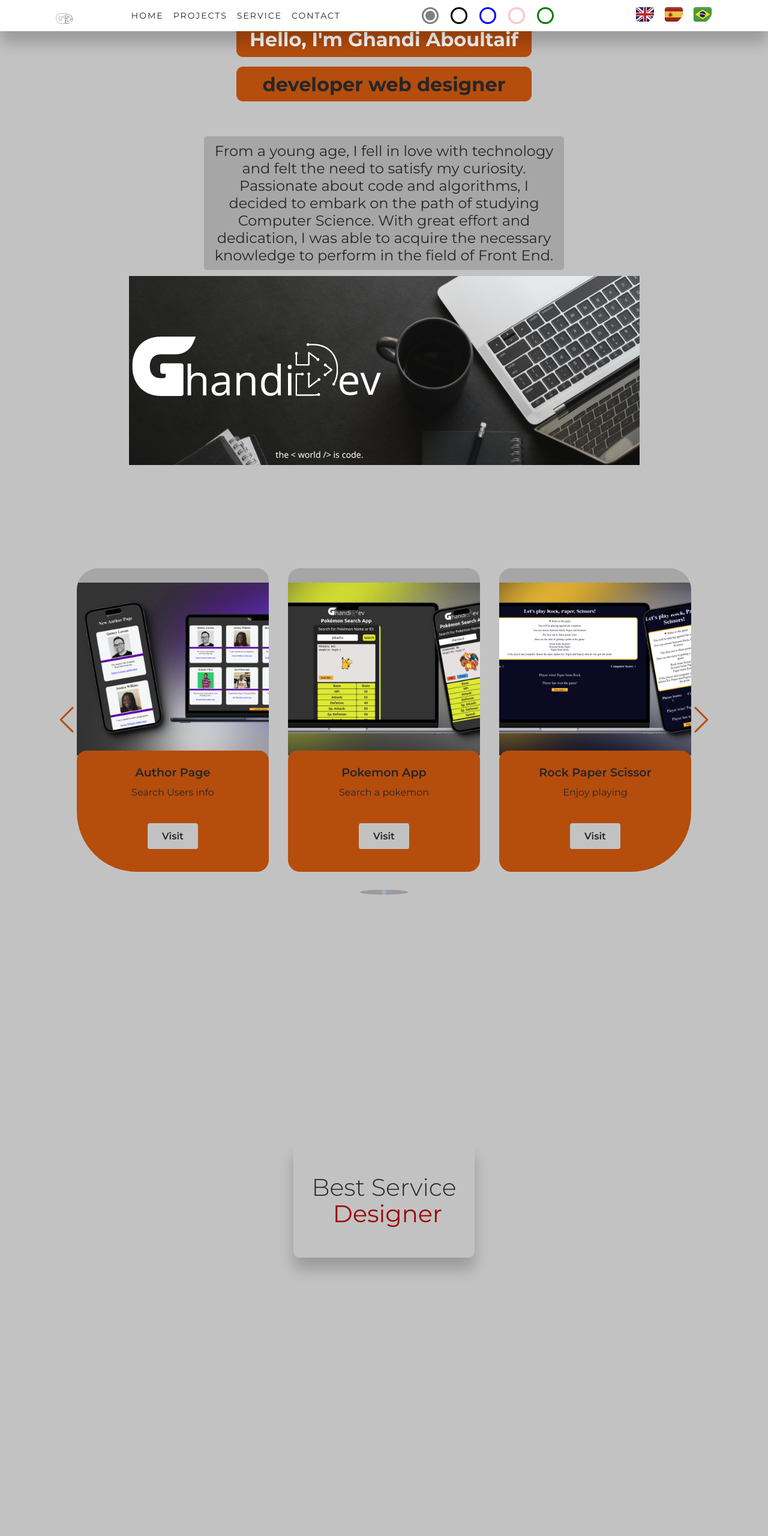
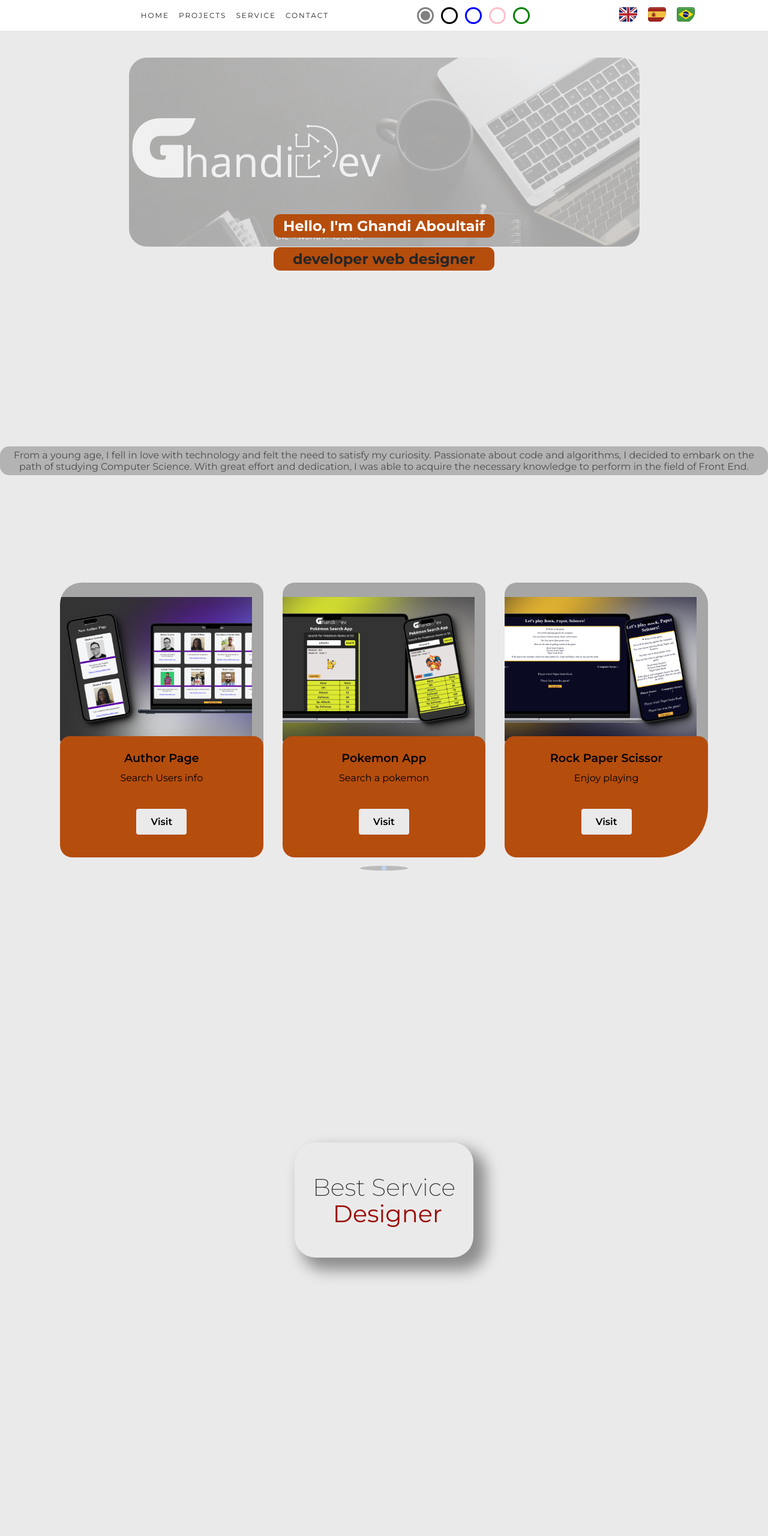
Before and after one commit to ghandidev/portafolio, a plain HTML site: page index.html in a window 1280 px wide. Shown: the top 2560 px of the page at 60% size. Drawn offline with nearby package versions, Linux system fonts and the light colour scheme.

Commit message:
responsive

```diff
--- a/css/styles.css
+++ b/css/styles.css
@@ -6,8 +6,8 @@
 }
 /* light theme */
 :root:has(#light:checked) {
-  --color-body-bg: hsl(0, 0%, 76%);
-  --shadow-box: 0 20px 25px rgba(0, 0, 0, 0.2);
+  --color-body-bg: hsl(0, 3%, 92%);
+  --shadow-box: 16px 16px 25px 5px rgba(0, 0, 0, 0.4);
   --color-backdrop: hsl(0, 0%, 65%);
   --color-card-bg: hsl(23, 87%, 38%);
   --color-secondary: hsl(2, 92%, 31%);
@@ -16,41 +16,41 @@
 }
 /* dark theme */
 :root:has(#dark:checked) {
-  --color-body-bg: hsl(0, 0%, 20%);
-  --shadow-box: 0 20px 25px rgba(255, 255, 255, 0.2);
+  --color-body-bg: rgb(41, 41, 41);
+  --shadow-box: 16px 16px 15px 5px rgba(255, 255, 255, 0.3);
   --color-backdrop: hsl(0, 0%, 42%);
   --color-card-bg: hsl(23, 87%, 38%);
-  --color-secondary: hsl(0, 0%, 28%);
-  --color-primary-text: hsl(0, 0%, 26%);
-  --color-second-text: hsl(0, 0%, 77%);
+  --color-secondary: hsl(2, 92%, 31%);
+  --color-primary-text: hsl(0, 0%, 100%);
+  --color-second-text: hsl(0, 0%, 85%);
 }
 /* blue theme */
 :root:has(#blue:checked) {
-  --color-body-bg: hsl(239, 80%, 24%);
-  --shadow-box: 0 20px 25px rgba(179, 179, 235, 0.2);
+  --color-body-bg: hsl(222.06deg 19.51% 60.81%);
+  --shadow-box: 16px 16px 25px 5px rgba(255, 255, 255, 0.4);
   --color-backdrop: rgba(29, 37, 110, 0.432);
   --color-card-bg: hsl(23, 87%, 38%);
-  --color-secondary: hsl(0, 0%, 28%);
-  --color-primary-text: hsl(0, 0%, 17%);
+  --color-secondary: hsl(2, 92%, 31%);
+  --color-primary-text: hsl(0, 0%, 100%);
   --color-second-text: hsl(0, 0%, 100%);
 }
 /* pink theme */
 :root:has(#pink:checked) {
-  --color-body-bg: hsl(319, 88%, 90%);
-  --shadow-box: 0 20px 25px rgba(236, 41, 162, 0.2);
+  --color-body-bg: hsl(319deg 21.44% 68.87%);
+  --shadow-box: 16px 16px 25px 5px rgba(236, 41, 162, 0.2);
   --color-backdrop: rgba(255, 0, 157, 0.2);
   --color-card-bg: hsl(23, 87%, 38%);
-  --color-secondary: hsl(0, 0%, 28%);
+  --color-secondary: hsl(2, 92%, 31%);
   --color-primary-text: hsl(0, 0%, 100%);
   --color-second-text: hsl(0, 0%, 15%);
 }
 /* green theme */
 :root:has(#green:checked) {
   --color-body-bg: hsl(104, 18%, 79%);
-  --shadow-box: 0 20px 25px rgba(131, 212, 25, 0.2);
+  --shadow-box: 16px 16px 25px 5px rgba(131, 212, 25, 0.2);
   --color-backdrop: rgba(41, 122, 41, 0.2);
   --color-card-bg: hsl(23, 87%, 38%);
-  --color-secondary: hsl(0, 0%, 28%);
+  --color-secondary: hsl(2, 92%, 31%);
   --color-primary-text: hsl(0, 0%, 100%);
   --color-second-text: hsl(0, 0%, 15%);
 }
@@ -61,21 +61,96 @@
   font-family: var(--font);
 }
 body {
-  height: 100vh;
   background-color: var(--color-body-bg);
-  color: var(--color-second-text);
 }
 .nav-bar {
   position: fixed;
   display: flex;
+  margin: 0 auto;
+  flex-wrap: wrap;
   width: 100%;
-  margin: 0 auto;
   background: var(--nav-color);
-  box-shadow: var(--shadow-box);
   color: var(--nav-text);
   justify-content: space-evenly;
   align-items: center;
   z-index: 10;
+}
+.nav-bar ul {
+  display: flex;
+  flex-direction: row;
+  width: 100%;
+  justify-content: space-evenly;
+  align-items: center;
+}
+.nav-bar ul li {
+  list-style: none;
+  letter-spacing: 2px;
+  padding: 0.5rem;
+  font-size: 12px;
+}
+.nav-bar a {
+  color: currentColor;
+  text-decoration: none;
+  display: inline-block;
+  text-transform: uppercase;
+}
+.logo {
+  display: none;
+  width: 32px;
+  height: 32px;
+}
+.color-picker > fieldset {
+  border: 0;
+  display: flex;
+  gap: 1.5rem;
+  width: fit-content;
+  padding: 0 1.5rem;
+}
+.color-picker input[type='radio'] {
+  appearance: none;
+  width: 1rem;
+  height: 1rem;
+  outline: 3px solid var(--radio-color, currentColor);
+  outline-offset: 3px;
+  border-radius: 50%;
+}
+.color-picker input[type='radio']:checked {
+  background-color: var(--radio-color);
+}
+.color-picker input[type='radio']#light {
+  --radio-color: grey;
+  cursor: pointer;
+}
+.color-picker input[type='radio']#dark {
+  --radio-color: black;
+  cursor: pointer;
+}
+.color-picker input[type='radio']#blue {
+  --radio-color: blue;
+  cursor: pointer;
+}
+.color-picker input[type='radio']#pink {
+  --radio-color: pink;
+  cursor: pointer;
+}
+.color-picker input[type='radio']#green {
+  --radio-color: green;
+  cursor: pointer;
+}
+.visually-hidden {
+  clip: rect(0 0 0 0);
+  clip-path: inset(50%);
+  height: 1px;
+  overflow: hidden;
+  position: absolute;
+  white-space: nowrap;
+  width: 1px;
+}
+.flags__item {
+  cursor: pointer;
+}
+.flags__item > img {
+  border-radius: 25% 10px 25px;
 }
 .backdrop {
   position: absolute;
@@ -90,40 +165,14 @@ body {
   animation-delay: 0.5s;
   opacity: 1;
   z-index: -10;
+  display: none;
 }
-.logo {
-  display: flex;
-  width: 32px;
-  height: 32px;
-}
-.nav-bar ul {
-  display: flex;
-  flex-direction: row;
-  width: 100%;
-  justify-content: space-evenly;
-  align-items: center;
-  padding: 0 0.5rem;
-}
-.nav-bar ul li {
-  list-style: none;
-  letter-spacing: 2px;
-  padding: 0.5rem;
-  font-size: 14px;
-}
-.nav-bar a {
-  color: currentColor;
-  text-decoration: none;
-  display: inline-block;
-  text-transform: uppercase;
-}
-
 .main__container {
   display: flex;
   flex-direction: column;
   position: absolute;
   width: 100%;
 }
-
 .home {
   display: flex;
   position: relative;
@@ -133,126 +182,67 @@ body {
   width: 100%;
   height: 100vh;
 }
+.text-container {
+  box-sizing: content-box;
+  position: relative;
+}
+.text-content {
+  position: absolute;
+  bottom: 0.5rem;
+}
 .name,
 .rol {
   background-color: var(--color-card-bg);
   border-radius: 0.7rem;
-  padding: 0.6rem 1.4rem;
+  padding: 0.3rem 1rem;
   color: var(--color-primary-text);
-  font-size: 2rem;
+  font-size: 1.5rem;
   text-align: center;
   margin: 1rem;
 }
 .rol {
   color: var(--color-second-text);
-  margin-bottom: 3rem;
+  margin-bottom: 0.5rem;
 }
 .description {
-  width: 600px;
   color: var(--color-second-text);
-  font-size: 1.5rem;
-  align-content: center;
+  font-size: 1rem;
   text-align: center;
   background: var(--color-backdrop);
-  border-radius: 5px;
-  padding: 10px;
-  margin: 10px;
+  opacity: 0.8;
+  border-radius: 15px;
+  padding: 5px;
 }
-.box__dinamic {
-  display: grid;
-  height: 100vh;
+.image-author {
+  position: absolute;
+  top: 6rem;
+  opacity: 0.3;
+  z-index: -10;
+}
+.image-author > .img {
   width: 100%;
-  place-items: center;
-}
-.box__wrapper {
-  box-sizing: content-box;
-  flex-direction: column;
-  height: 5.7rem;
-  display: flex;
-  align-items: center;
-  padding: 50px 30px;
-  font-size: 2.5rem;
-  box-shadow: var(--shadow-box);
-  border-radius: 10px;
-  transition: 0.3s;
-}
-.word__static {
-  color: var(--color-second-text);
-  font-weight: 300;
-}
-.words__dinamic {
-  overflow: hidden;
-}
-.word__dinamic {
-  display: block;
-  padding-left: 15px;
-  color: var(--color-secondary);
-  animation: slide 6s infinite;
-}
-@keyframes slide {
-  10% {
-    transform: translateY(-112%);
-  }
-  25% {
-    transform: translateY(-100%);
-  }
-  35% {
-    transform: translateY(-212%);
-  }
-  50% {
-    transform: translateY(-200%);
-  }
-  60% {
-    transform: translateY(-312%);
-  }
-  75% {
-    transform: translateY(-300%);
-  }
-  85% {
-    transform: translateY(-412%);
-  }
-  100% {
-    transform: translateY(-400%);
-  }
+  height: auto;
+  border-radius: 30px;
 }
 
-/* .word__dinamic::after {
-  content: '';
-  position: absolute;
-  left: 0;
-  top: 0;
-  height: 100%;
-  width: 100%;
-  background: var(--color-bg);
-  border-left: 2px solid var(--color-red);
-  animation: typing 1.5s steps(9) infinite;
-}
-
-@keyframes typing {
-  100% {
-    left: 100%;
-    margin: 0 -35px 0 35px;
-  }
-} */
-
 .container {
-  display: flex;
+  display: grid;
   justify-content: center;
   align-items: center;
   height: 100vh;
 }
-
 .card__container {
   max-width: 1080px;
   width: 100%;
-  padding-block: 3rem;
+  padding-block: 2rem;
 }
 .card__content {
-  margin-inline: 1.75rem;
+  margin-inline: 0;
+  height: auto;
   border-top-left-radius: 2.25rem;
   border-top-right-radius: 2.25rem;
-  border-bottom-left-radius: 6.25rem;
-  border-bottom-right-radius: 6.25rem;
+  border-bottom-left-radius: 1.25rem;
+  border-bottom-right-radius: 5.25rem;
   overflow: hidden;
 }
 .card__article {
@@ -268,7 +258,7 @@ body {
 }
 .card__img {
   position: relative;
-  width: 24rem;
+  width: 20rem;
   margin: 0 auto;
   z-index: 5;
 }
@@ -311,9 +301,10 @@ body {
 }
 .swiper-button-next,
 .swiper-button-prev {
+  display: none;
   width: initial;
   height: initial;
-  font-size: 3rem;
+  font-size: 0;
   color: var(--color-card-bg);
 }
 .swiper-button-prev {
@@ -322,21 +313,78 @@ body {
 .swiper-button-next {
   right: 0;
 }
-
+.box__dinamic {
+  display: grid;
+  width: 100%;
+  height: 100vh;
+  place-items: center;
+}
+.box__wrapper {
+  box-sizing: content-box;
+  flex-direction: column;
+  height: 5.7rem;
+  display: flex;
+  align-items: center;
+  padding: 50px 30px;
+  font-size: 2.5rem;
+  box-shadow: var(--shadow-box);
+  border-radius: 35px;
+}
+.word__static {
+  color: var(--color-second-text);
+  font-weight: 200;
+}
+.words__dinamic {
+  overflow: hidden;
+  height: 2.8rem;
+}
+.word__dinamic {
+  display: block;
+  padding-left: 15px;
+  color: var(--color-secondary);
+  animation: slide 6s infinite;
+}
+@keyframes slide {
+  10% {
+    transform: translateY(-112%);
+  }
+  25% {
+    transform: translateY(-100%);
+  }
+  35% {
+    transform: translateY(-212%);
+  }
+  50% {
+    transform: translateY(-200%);
+  }
+  60% {
+    transform: translateY(-312%);
+  }
+  75% {
+    transform: translateY(-300%);
+  }
+  85% {
+    transform: translateY(-412%);
+  }
+  100% {
+    transform: translateY(-400%);
+  }
+}
 .contact {
   position: relative;
   display: flex;
   flex-wrap: wrap;
   justify-content: space-evenly;
   align-items: center;
-  width: 100%;
+  width: 85%;
   height: 100vh;
+  margin: 4rem auto;
 }
 .contact a {
   font-size: 3rem;
   width: 50px;
-  color: var(--color-text);
-  text-shadow: 0 0 0.2em var(--color-text);
+  color: var(--color-second-text);
+  text-shadow: 0 0 0.2em var(--color-second-text);
   transition: 0.3s;
 }
 .contact a:hover {
@@ -346,77 +394,53 @@ body {
   position: relative;
   display: flex;
   margin: 0 auto;
+  font-size: 1.2rem;
 }
 .copy-icon {
   display: flex;
   align-items: center;
   text-decoration: none;
-  color: var(--color-text);
+  color: var(--color-second-text);
 }
 span {
   margin-left: 0.7rem;
 }
-
-.visually-hidden {
-  clip: rect(0 0 0 0);
-  clip-path: inset(50%);
-  height: 1px;
-  overflow: hidden;
+/* @media screen and (max-width: 900px) {
+  .nav-bar {
+    display: grid;
+    justify-items: center;
+  }
+  .home {
+    justify-content: center;
+  }
+  .description {
     position: absolute;
-  white-space: nowrap;
-  width: 1px;
+    bottom: 150px;
+    left: 0;
   }
-.color-picker > fieldset {
-  border: 0;
-  display: flex;
-  gap: 2rem;
-  width: fit-content;
-  padding: 0 2rem;
 }
-.color-picker input[type='radio'] {
-  appearance: none;
-  width: 1rem;
-  height: 1rem;
-  outline: 3px solid var(--radio-color, currentColor);
-  outline-offset: 3px;
-  border-radius: 50%;
+@media screen and (max-width: 600px) {
+  .nav-bar a {
+    font-size: small;
   }
-.color-picker input[type='radio']:checked {
-  background-color: var(--radio-color);
+  .logo {
+    display: none;
   }
-.color-picker input[type='radio']#light {
-  --radio-color: grey;
-  cursor: pointer;
+  .name,
+  .rol {
+    text-wrap: wrap;
   }
-.color-picker input[type='radio']#dark {
-  --radio-color: black;
-  cursor: pointer;
+  .description {
+    font-size: 1.3rem;
+    max-width: 370px;
   }
-.color-picker input[type='radio']#blue {
-  --radio-color: blue;
-  cursor: pointer;
-}
-.color-picker input[type='radio']#pink {
-  --radio-color: pink;
-  cursor: pointer;
-}
-.color-picker input[type='radio']#green {
-  --radio-color: green;
-  cursor: pointer;
-}
-
-.flags__item {
-  cursor: pointer;
-}
-.flags__item > img {
-  border-radius: 25% 10px 25px;
-}
-
-/* @media screen and (max-width: 370px) {
+} */
+/* @media (max-width: 370px) {
   .card__container {
     margin-inline: 1rem;
   }
-}
+} */
+/*
 @media screen and (max-width: 500px) {
   .card__container {
     margin-inline: 0;
@@ -438,15 +462,7 @@ span {
   }
 }
 
-@media screen and (min-width: 370px) {
-  .nav-bar ul li {
-    font-size: 1.2rem;
-    padding: 0.7rem;
-  }
-  .text-container {
-    margin-bottom: 4rem;
-  }
-}
+
 @media screen and (min-width: 500px) {
   .nav-bar ul li {
     font-size: 1.6rem;
--- a/index.html
+++ b/index.html
@@ -230,7 +230,7 @@
 
                 <div class="card__data">
                   <h2 class="card__name">Music Player</h2>
-                  <p class="card__description">play music</p>
+                  <p class="card__description">Play music</p>
                   <a
                     href="https://ghandidev-musicplayer.netlify.app"
                     target="_blank"
```
Lines whose indentation alone changed are shown as unchanged.
